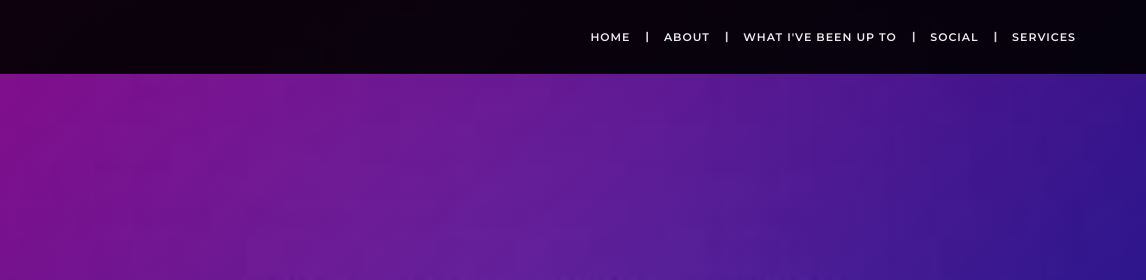
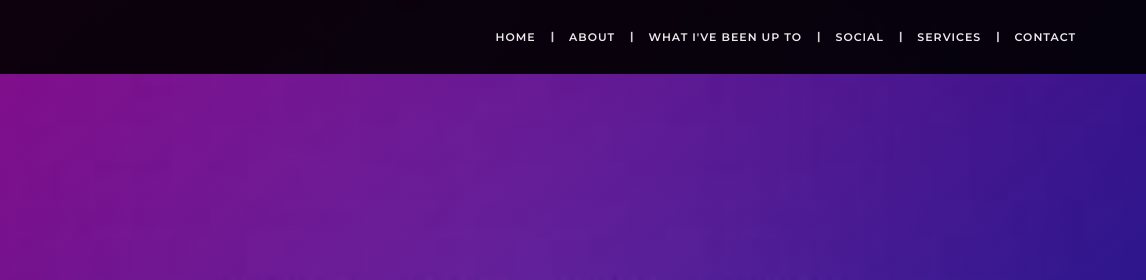
Before and after one commit to CryptoidCoder/Other, a plain HTML site: page index.html in a window 1280 px wide. Shown: the top 280 px of the page, 134-1280 px from the left. Drawn offline with nearby package versions, Linux system fonts and the light colour scheme.

Commit message:
updated navbar

```diff
--- a/index.html
+++ b/index.html
@@ -72,6 +72,8 @@
                    <li><a href="/social">Social</a></li>
                    <li class="hidden-xs">|</li>
                    <li><a href="/services">Services</a></li>
+                   <li class="hidden-xs">|</li>
+                   <li><a href="/contact">Contact</a></li>
 
                 </ul>
             </div>
```
